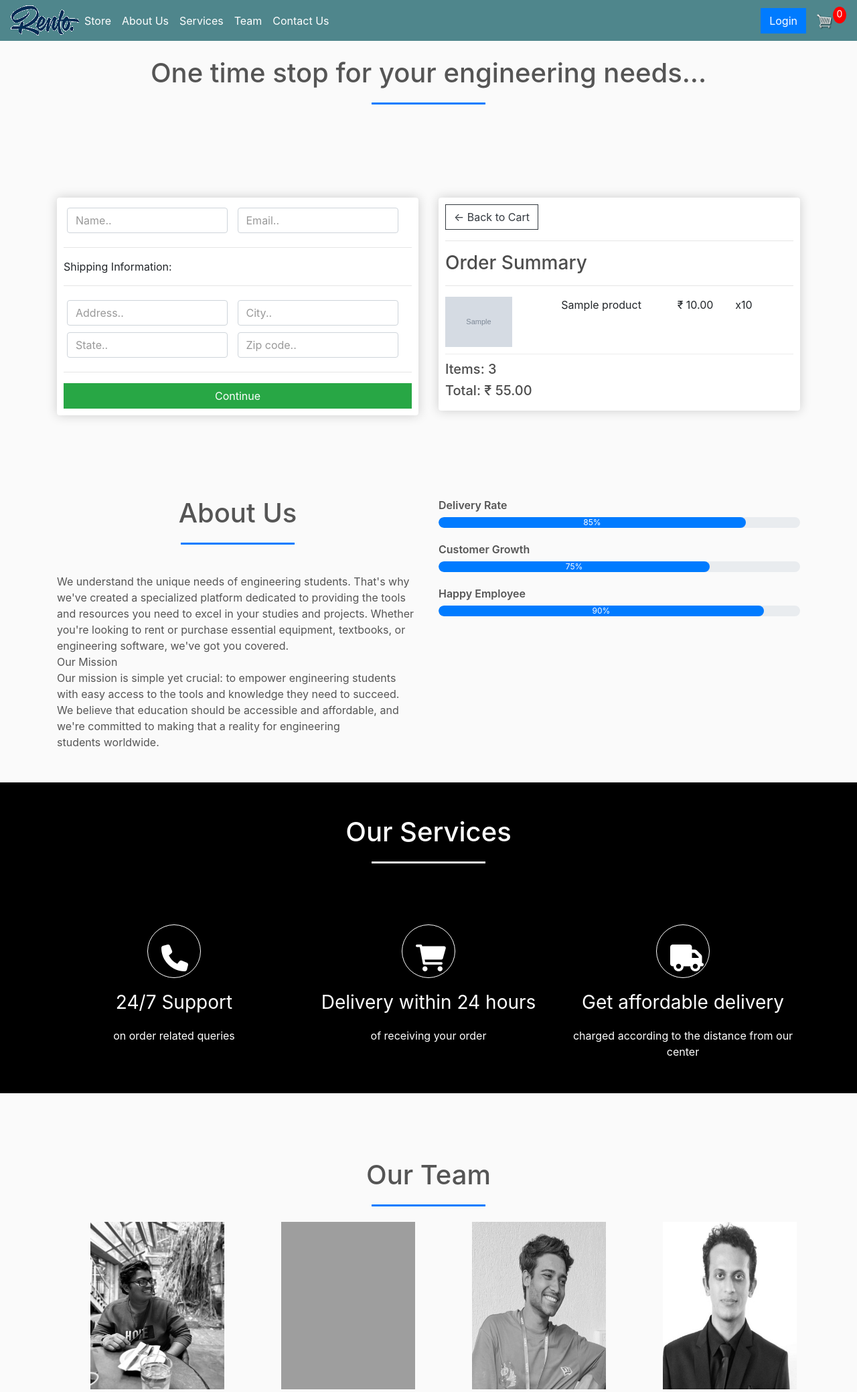
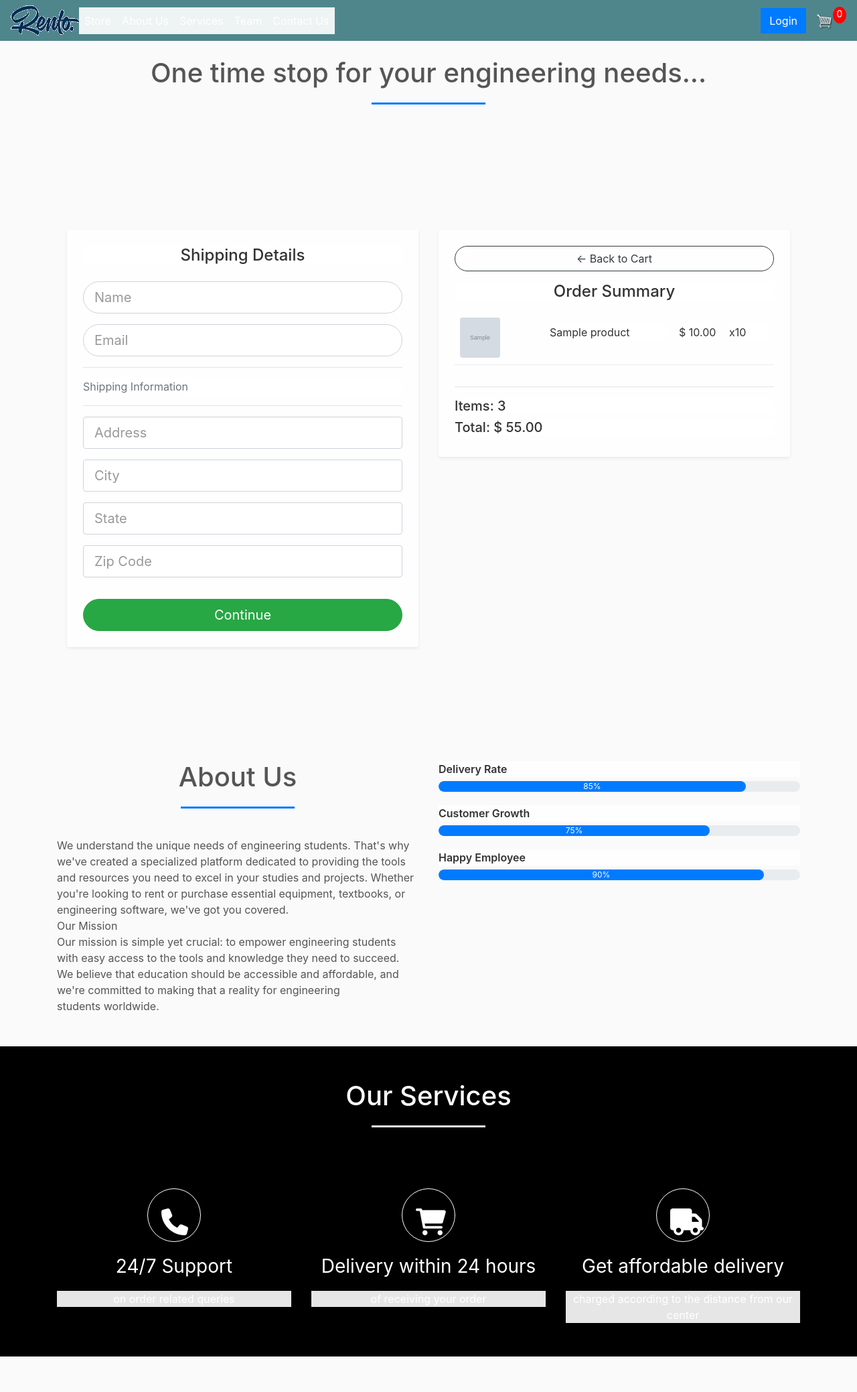
Before and after one commit to AaryanGole26/Rento, a Django app: template store/templates/store/checkout.html in a window 1280 px wide. Shown: the top 2078 px of the page at 67% size. Run offline with Django 3.2, Linux system fonts and the light colour scheme; data comes from the database, SQL or seed files in the repository; the template is opened without the code that fills it: values that come from a table or form of the project are taken from there, most other values are stand-ins (such as "Sample title", 1, 10 or a date in 2020); grey boxes marked "Sample" are stand-in pictures; some libraries are stand-ins or nearby versions; grey boxes are pictures that could not be loaded.

Commit message:
Update checkout.html

```diff
--- a/store/templates/store/checkout.html
+++ b/store/templates/store/checkout.html
@@ -1,189 +1,251 @@
 {% extends 'store/main.html' %}
 {% load static %}
 {% block content %}
+<!-- Include jQuery and Bootstrap JS once -->
+<script src="https://code.jquery.com/jquery-3.4.1.min.js" crossorigin="anonymous"></script>
+<script src="https://cdn.jsdelivr.net/npm/bootstrap@4.4.1/dist/js/bootstrap.bundle.min.js" crossorigin="anonymous"></script>
+
+<style>
+  /* Dark mode and text color variables */
+  :root {
+    --card-bg: rgba(255, 255, 255, 0.9);
+    --text-color: #333;
+    --muted-text: #6c757d;
+  }
+  [data-theme="dark"] {
+    --card-bg: rgba(30, 30, 30, 0.94);
+    --text-color: #f5f5f5;
+    --muted-text: #a0a0a0;
+  }
+  .card, .card-body, h4, h5, label, p, li {
+    color: var(--text-color);
+    background: var(--card-bg);
+  }
+  .text-muted, small.text-muted {
+    color: var(--muted-text) !important;
+  }
+  [data-theme="dark"] .text-muted,
+  [data-theme="dark"] small.text-muted {
+    color: var(--muted-text) !important;
+  }
+  #form-button:active {
+    transform: scale(0.97);
+  }
+  /* Utility hidden class */
+  .hidden, .d-none {
+    display: none !important;
+  }
+  .cart-row {
+    display: flex;
+    align-items: center;
+    margin-bottom: 1rem;
+  }
+  .cart-row > div {
+    padding: 0 0.5rem;
+  }
+  .row-image {
+    width: 60px;
+    height: 60px;
+    object-fit: cover;
+    border-radius: 0.25rem;
+  }
+</style>
+
+<div class="container py-5">
   <div class="row">
+    <!-- Left Column: Form & Payment -->
     <div class="col-lg-6">
-			<div class="box-element" id="form-wrapper">
-				<form id="form">
+      <div class="card shadow-sm rounded-4 p-4 mb-4 border-0" id="form-wrapper">
+        <h4 class="mb-4 text-center">Shipping Details</h4>
+        <form id="form" novalidate>
+          <!-- User Info -->
+          {% if not user.is_authenticated %}
           <div id="user-info">
-						<div class="form-field">
-							<input required class="form-control" type="text" name="name" placeholder="Name..">
+            <div class="mb-3">
+              <input required class="form-control form-control-lg rounded-pill" type="text" name="name" placeholder="Name">
             </div>
-						<div class="form-field">
-							<input required class="form-control" type="email" name="email" placeholder="Email..">
+            <div class="mb-3">
+              <input required class="form-control form-control-lg rounded-pill" type="email" name="email" placeholder="Email">
+            </div>
+          </div>
+          {% endif %}
+
+          <!-- Shipping Info -->
+          <div id="shipping-info">
+            <hr>
+            <p class="text-muted">Shipping Information</p>
+            <hr>
+            <div class="mb-3">
+              <input class="form-control form-control-lg rounded" type="text" name="address" placeholder="Address">
+            </div>
+            <div class="mb-3">
+              <input class="form-control form-control-lg rounded" type="text" name="city" placeholder="City">
+            </div>
+            <div class="mb-3">
+              <input class="form-control form-control-lg rounded" type="text" name="state" placeholder="State">
+            </div>
+            <div class="mb-3">
+              <input class="form-control form-control-lg rounded" type="text" name="zipcode" placeholder="Zip Code">
             </div>
           </div>
 
-					<div id="shipping-info">
-						<hr>
-						<p>Shipping Information:</p>
-						<hr>
-						<div class="form-field">
-							<input class="form-control" type="text" name="address" placeholder="Address..">
+          <button id="form-button" class="btn btn-success btn-lg w-100 rounded-pill mt-3" type="submit">Continue</button>
+        </form>
       </div>
-						<div class="form-field">
-							<input class="form-control" type="text" name="city" placeholder="City..">
-						</div>
-						<div class="form-field">
-							<input class="form-control" type="text" name="state" placeholder="State..">
-						</div>
-						<div class="form-field">
-							<input class="form-control" type="text" name="zipcode" placeholder="Zip code..">
+
+      <div class="card shadow-sm rounded-4 p-4 border-0 hidden" id="payment-info">
+        <small class="text-muted">PayPal Options</small>
+        <div id="paypal-button-container" class="my-3"></div>
       </div>
     </div>
 
-					<hr>
-					<input id="form-button" class="btn btn-success btn-block" type="submit" value="Continue">
-				</form>
-			</div>
-
-			<br>
-			<div class="box-element hidden" id="payment-info">
-				<small>Paypal Options</small>
-				<div id="paypal-button-container"></div>
-				<button id="make-payment">Make payment</button>
-			</div>
-
-		</div>
-
+    <!-- Right Column: Order Summary -->
     <div class="col-lg-6">
-			<div class="box-element">
-				<a  class="btn btn-outline-dark" href="{% url 'cart' %}">&#x2190; Back to Cart</a>
-				<hr>
-				<h3>Order Summary</h3>
-				<hr>
+      <div class="card shadow-sm rounded-4 p-4 mb-4 border-0">
+        <a class="btn btn-outline-dark mb-3 rounded-pill" href="{% url 'cart' %}">&#x2190; Back to Cart</a>
+        <h4 class="mb-4 text-center">Order Summary</h4>
         {% for item in items %}
         <div class="cart-row">
-					<div style="flex:2"><img class="row-image" src="{{item.product.imageURL}}"></div>
-					<div style="flex:2"><p>{{item.product.name}}</p></div>
-					<div style="flex:1"><p>₹ {{item.product.price|floatformat:2}}</p></div>
+          <div style="flex:2"><img class="row-image" src="{{item.product.imageURL}}" alt="Product Image"></div>
+          <div style="flex:3;"><p>{{item.product.name}}</p></div>
+          <div style="flex:1"><p>$ {{item.product.price|floatformat:2}}</p></div>
           <div style="flex:1"><p>x{{item.quantity}}</p></div>
         </div>
         {% endfor %}
-				<h5>Items:   {{order.get_cart_items}}</h5>
-				<h5>Total:   ₹ {{order.get_cart_total|floatformat:2}}</h5>
+        <hr>
+        <h5>Items: {{order.get_cart_items}}</h5>
+        <h5>Total: $ {{order.get_cart_total|floatformat:2}}</h5>
+      </div>
     </div>
   </div>
 </div>
 
-	<script src="https://www.paypal.com/sdk/js?client-id=YOUR-CLIENT-ID&currency=USD&disable-funding=credit"></script>
+<!-- PayPal SDK must be loaded separately -->
+<script src="https://www.paypal.com/sdk/js?client-id=ATbGPXZyU6jglTfjjQgAUTiALsaytihOsdHzfUgwhcKAa8A3pr1pkAMSCRxUSnoe9J5EI41zKzM5LGuG&currency=USD&disable-funding=credit&components=buttons"></script>
 
 <script>
-		var total = '{{order.get_cart_total}}'
-        // Render the PayPal button into #paypal-button-container
+  // Variables from Django context
+  var total = '{{order.get_cart_total}}';
+  var shipping = '{{order.shipping}}';
+  var user = '{{request.user}}';
+
+  // CSRF token retrieval function
+  function getCookie(name) {
+    let cookieValue = null;
+    if (document.cookie && document.cookie !== '') {
+      const cookies = document.cookie.split(';');
+      for (let i=0; i < cookies.length; i++) {
+        const cookie = cookies[i].trim();
+        if (cookie.substring(0, name.length+1) === (name + '=')) {
+          cookieValue = decodeURIComponent(cookie.substring(name.length+1));
+          break;
+        }
+      }
+    }
+    return cookieValue;
+  }
+  var csrftoken = getCookie('csrftoken');
+
+  $(function() {
+    // Hide shipping info inputs if shipping == False
+    if (shipping === 'False') {
+      $('#shipping-info').empty();
+    }
+
+    // Hide user info inputs if user authenticated
+    if (user !== 'AnonymousUser') {
+      $('#user-info').empty();
+    }
+
+    if (shipping === 'False' && user !== 'AnonymousUser') {
+      $('#form-wrapper').addClass('hidden');
+      $('#payment-info').removeClass('hidden');
+    }
+    $('#form').on('submit', function(e) {
+      e.preventDefault();
+
+      $('#form-wrapper').addClass('hidden');
+      $('#payment-info').removeClass('hidden');
+    });
+
+    // Render PayPal buttons
     paypal.Buttons({
-
       style: {
-                color:  'blue',
-                shape:  'rect',
+        color: 'blue',
+        shape: 'rect'
       },
-
-            // Set up the transaction
       createOrder: function(data, actions) {
         return actions.order.create({
           purchase_units: [{
             amount: {
-                            value:parseFloat(total).toFixed(2)
+              value: parseFloat(total).toFixed(2)
             }
           }]
         });
       },
-
-            // Finalize the transaction
       onApprove: function(data, actions) {
         return actions.order.capture().then(function(details) {
-                    // Show a success message to the buyer
-                    submitFormData()
+          submitFormData();
         });
       }
+    }).render('#paypal-button-container');
 
-        }).render('#paypal-button-container');
+    function submitFormData() {
+      console.log('Submitting form data and payment');
+
+      var userFormData = {
+        name: null,
+        email: null,
+        total: total,
+      };
+      var shippingInfo = {
+        address: null,
+        city: null,
+        state: null,
+        zipcode: null,
+      };
+
+      if (shipping !== 'False') {
+        shippingInfo.address = $('#form [name="address"]').val();
+        shippingInfo.city = $('#form [name="city"]').val();
+        shippingInfo.state = $('#form [name="state"]').val();
+        shippingInfo.zipcode = $('#form [name="zipcode"]').val();
+      }
+
+      if (user === 'AnonymousUser') {
+        userFormData.name = $('#form [name="name"]').val();
+        userFormData.email = $('#form [name="email"]').val();
+      }
+
+      console.log('Shipping Info:', shippingInfo);
+      console.log('User Info:', userFormData);
+
+      fetch("/process_order/", {
+        method: 'POST',
+        headers: {
+          'Content-Type': 'application/json',
+          'X-CSRFToken': csrftoken,
+        },
+        body: JSON.stringify({'form': userFormData, 'shipping': shippingInfo}),
+      })
+      .then(response => {
+        if (!response.ok) throw new Error('Network response was not ok: ' + response.statusText);
+        return response.json();
+      })
+      .then(data => {
+        console.log('Success:', data);
+        alert('Transaction completed');
+        // Clear cart cookie
+        document.cookie = 'cart={}; path=/; domain=; expires=Fri, 31 Dec 9999 23:59:59 GMT';
+        // Redirect user back to store or desired page
+        window.location.href = "{% url 'store' %}";
+      })
+      .catch(error => {
+        console.error('Error:', error);
+        alert('Something went wrong. Please try again.');
+      });
+    }
+  });
 </script>
 
-	<script type="text/javascript">
-		var shipping = '{{order.shipping}}'
-
-		if (shipping == 'False'){
-		 	document.getElementById('shipping-info').innerHTML = ''
-		}
-
-		if (user != 'AnonymousUser'){
-		 	document.getElementById('user-info').innerHTML = ''
-		 }
-
-		if (shipping == 'False' && user != 'AnonymousUser'){
-			//Hide entire form if user is logged in and shipping is false
-				document.getElementById('form-wrapper').classList.add("hidden");
-				//Show payment if logged in user wants to buy an item that does not require shipping
-			    document.getElementById('payment-info').classList.remove("hidden");
-		}
-
-		var form = document.getElementById('form')
-		form.addEventListener('submit', function(e){
-	    	e.preventDefault()
-	    	console.log('Form Submitted...')
-	    	document.getElementById('form-button').classList.add("hidden");
-	    	document.getElementById('payment-info').classList.remove("hidden");
-	    })
-
-
-	    document.getElementById('make-payment').addEventListener('click', function(e){
-	    	submitFormData()
-	    })
-
-
-	    function submitFormData(){
-	    	console.log('Payment button clicked')
-
-	    	var userFormData = {
-				'name':null,
-				'email':null,
-				'total':total,
-			}
-
-			var shippingInfo = {
-				'address':null,
-				'city':null,
-				'state':null,
-				'zipcode':null,
-			}
-
-			if (shipping != 'False'){
-	    		shippingInfo.address = form.address.value
-		    	shippingInfo.city = form.city.value
-		    	shippingInfo.state = form.state.value
-		    	shippingInfo.zipcode = form.zipcode.value
-	    	}
-
-	    	if (user == 'AnonymousUser'){
-	    		userFormData.name = form.name.value
-	    		userFormData.email = form.email.value
-	    	}
-
-	    	console.log('Shipping Info:', shippingInfo)
-	    	console.log('User Info:', userFormData)
-
-	    	var url = "/process_order/"
-	    	fetch(url, {
-	    		method:'POST',
-	    		headers:{
-	    			'Content-Type':'application/json',
-	    			'X-CSRFToken':csrftoken,
-	    		},
-	    		body:JSON.stringify({'form':userFormData, 'shipping':shippingInfo}),
-
-	    	})
-	    	.then((response) => response.json())
-	    	.then((data) => {
-				console.log('Success:', data);
-				alert('Transaction completed');
-
-				cart = {}
-				document.cookie ='cart=' + JSON.stringify(cart) + ";domain=;path=/"
-
-				window.location.href = "{% url 'store' %}"
-
-				})
-	    }
-	</script>
 {% endblock content %}
```
Lines whose indentation alone changed are shown as unchanged.
